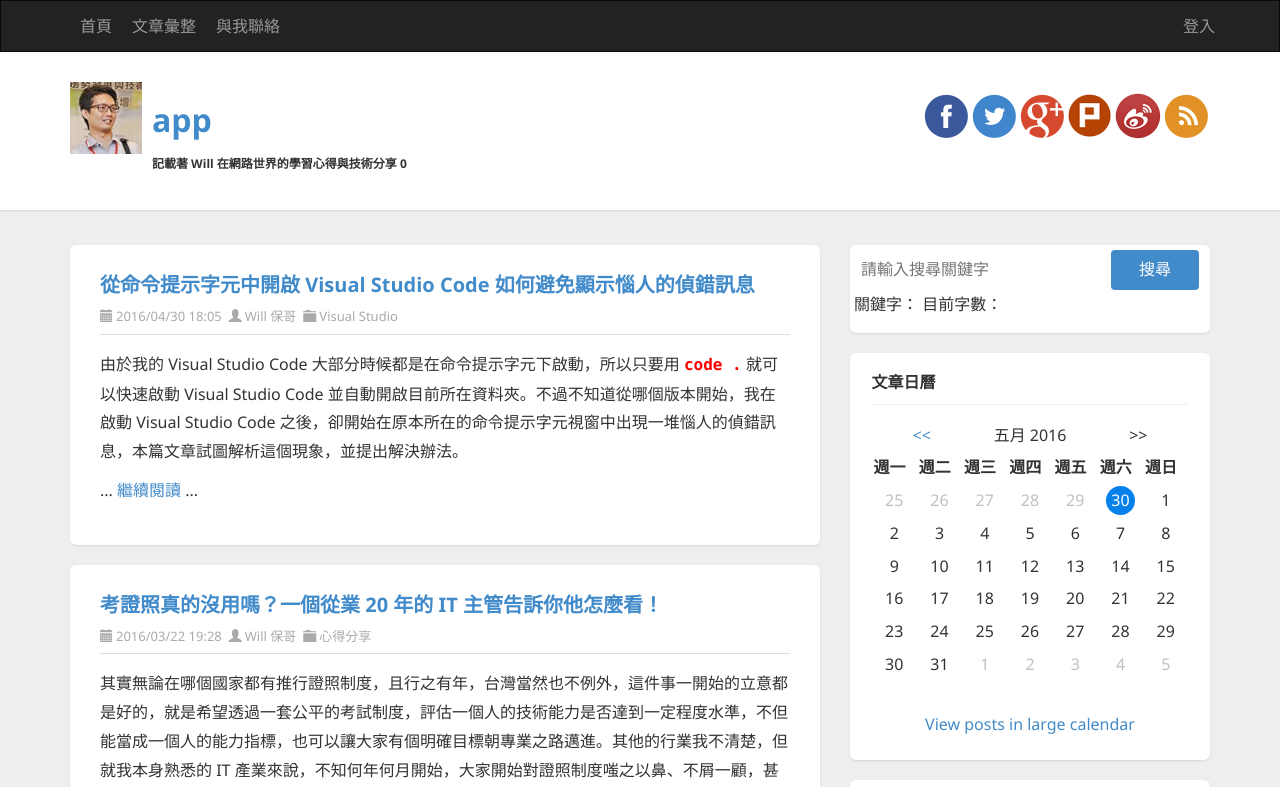
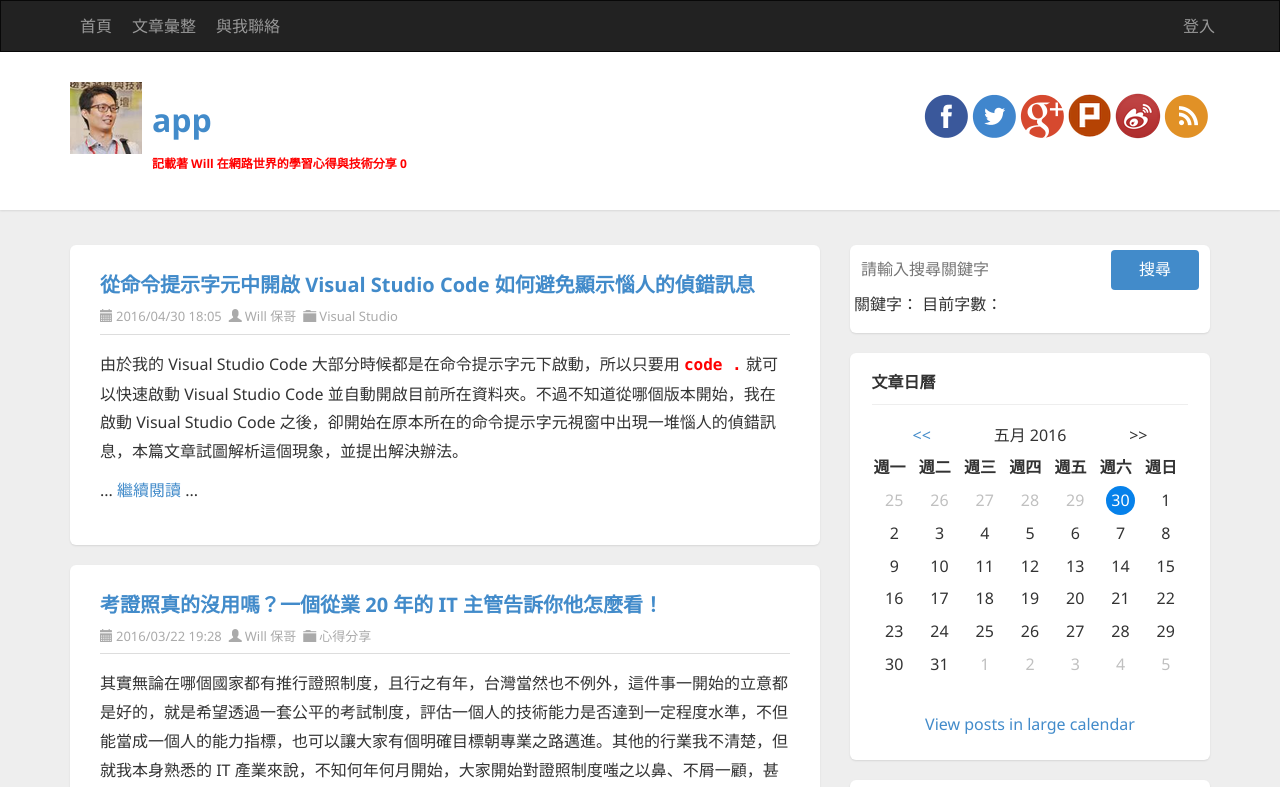
Before and after one commit to seanchen1073/Angular-Practice, an Angular app: page / in a window 1280 px wide. Shown: the top 787 px of the page. Built offline with nearby package versions, Linux system fonts and the light colour scheme.

Commit message:
refactor: commented out the getStyle function in header.component, and replaced the [ngStyle] directive with the [style] directive

```diff
--- a/src/app/header/header.component.html
+++ b/src/app/header/header.component.html
@@ -40,7 +40,7 @@
         <h1>
           <a [href]="url">{{ title }}</a>
         </h1>
-        <h3 [ngStyle]="getStyle()">記載著 Will 在網路世界的學習心得與技術分享 {{ counter }}</h3>
+        <h3 [style.font-size]="(12+counter)+'px'" [style.color]="'red'">記載著 Will 在網路世界的學習心得與技術分享 {{ counter }}</h3>
       </div>
 
       <div id="social-icons" class="pull-right social-icon">
--- a/src/app/header/header.component.ts
+++ b/src/app/header/header.component.ts
@@ -16,9 +16,9 @@
   ngOnInit() {
   }
 
-  getStyle() {
-    return { 'font-size': 12 + this.counter + 'px' };
-  }
+  // getStyle() {
+  //   return { 'font-size': 12 + this.counter + 'px' };
+  // }
 
   changeTitle(altKey: boolean) {
     if (altKey) {
```
